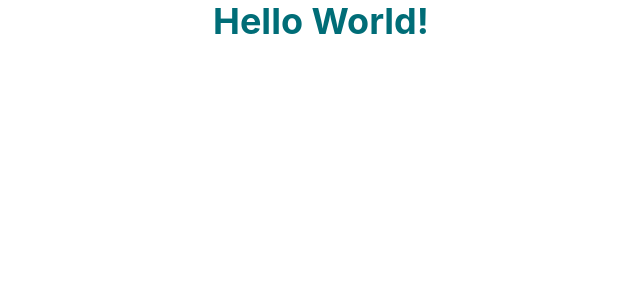
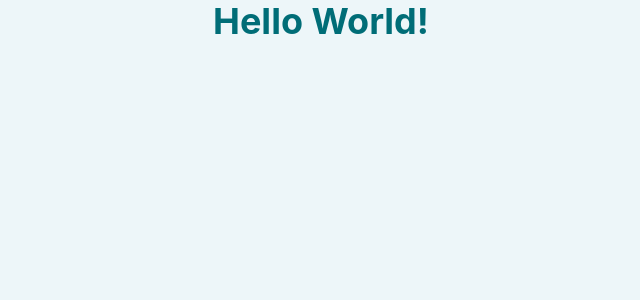
Before and after one commit to cptvictor95/Briez, a Next.js app: page / in a window 1280 px wide. Shown: the top 300 px of the page, without its empty margins (319-959 px from the left). Built offline with nearby package versions, Linux system fonts and the light colour scheme.

Commit message:
container width fixed

```diff
--- a/pages/_app.tsx
+++ b/pages/_app.tsx
@@ -13,7 +13,14 @@ const colors = {
     warn: '#E29578'
   },
 };
-const theme = extendTheme({ colors });
+const theme = extendTheme({ colors, styles: {
+  global: {
+    'html, body': {
+      boxSizing: 'border-box',
+      width: '100vw'
+    }
+  }
+} });
 
 const MyApp: React.FC<AppProps> = ({ Component, pageProps }) => {
   return (
--- a/pages/index.tsx
+++ b/pages/index.tsx
@@ -4,7 +4,7 @@ import React from 'react';
 
 const Home: React.FC = () => {
   return (
-    <Container height="100vh">
+    <Container height="100vh" p={0} maxW="100%" bg="light.bg">
       <Head>
         <title>Home</title>
       </Head>
```
